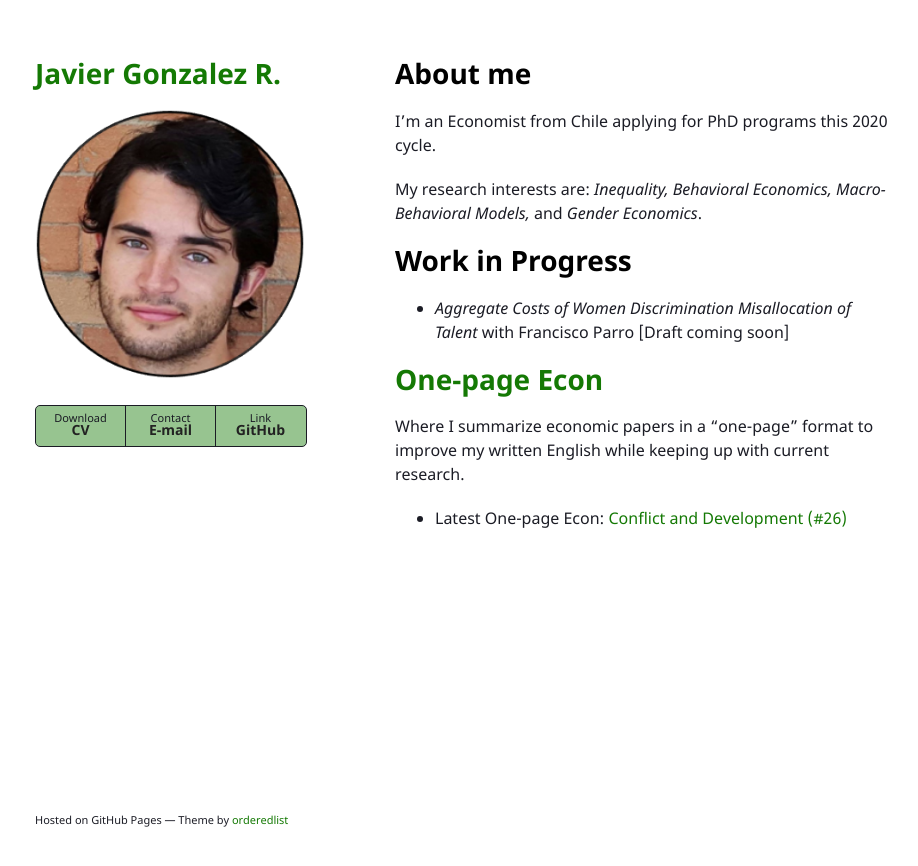
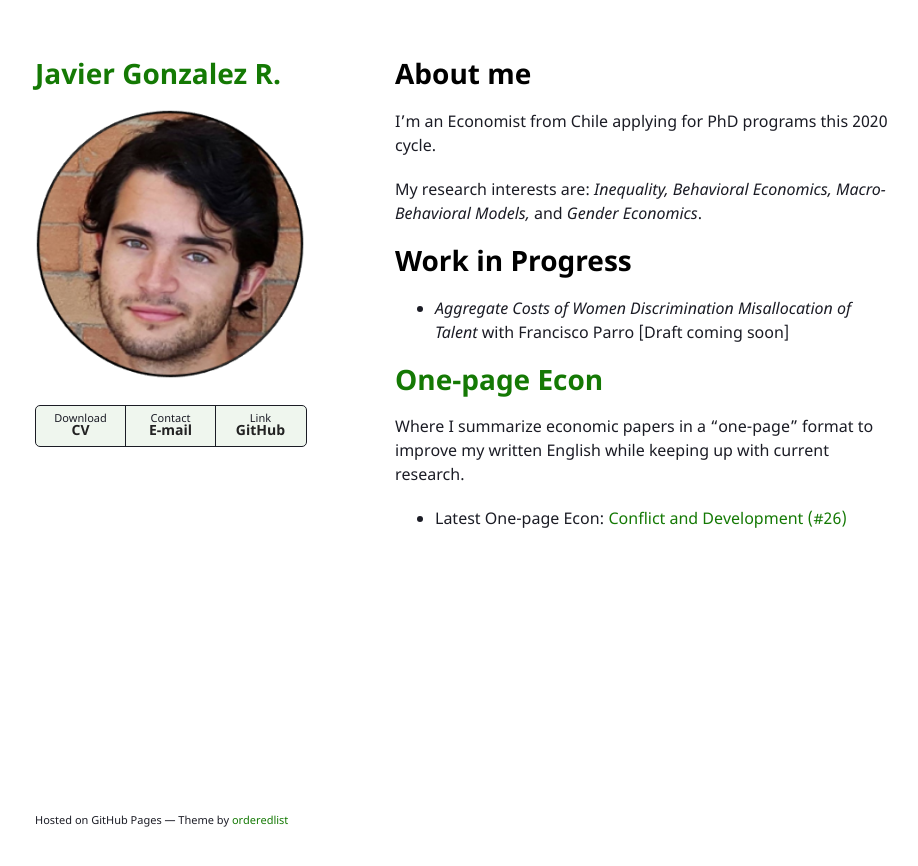
Before and after one commit to jjgecon/jjgecon.github.io, a Jekyll site: the page built from index.md, in a window 1280 px wide. Shown: the top 866 px of the page, without its empty margins (175-1093 px from the left). Built offline with Jekyll 4.4.1, drawn with Linux system fonts in a browser that asks for light colours; the repository's description, which GitHub fills in, is left out; our own code applies the rules of GitHub Pages for plain Markdown files.

Commit message:
Signed-off-by: jjgecon <javierj.g18@gmail.com>

```diff
--- a/_sass/jekyll-theme-minimal.scss
+++ b/_sass/jekyll-theme-minimal.scss
@@ -115,7 +115,7 @@ ul.downloads {
   list-style:none;
   height:40px;
   padding:0;
-  background:#14790470;
+  background:#14790411;
   border-radius:5px;
   border:1px solid #1b1c25;
   width:270px;
```
